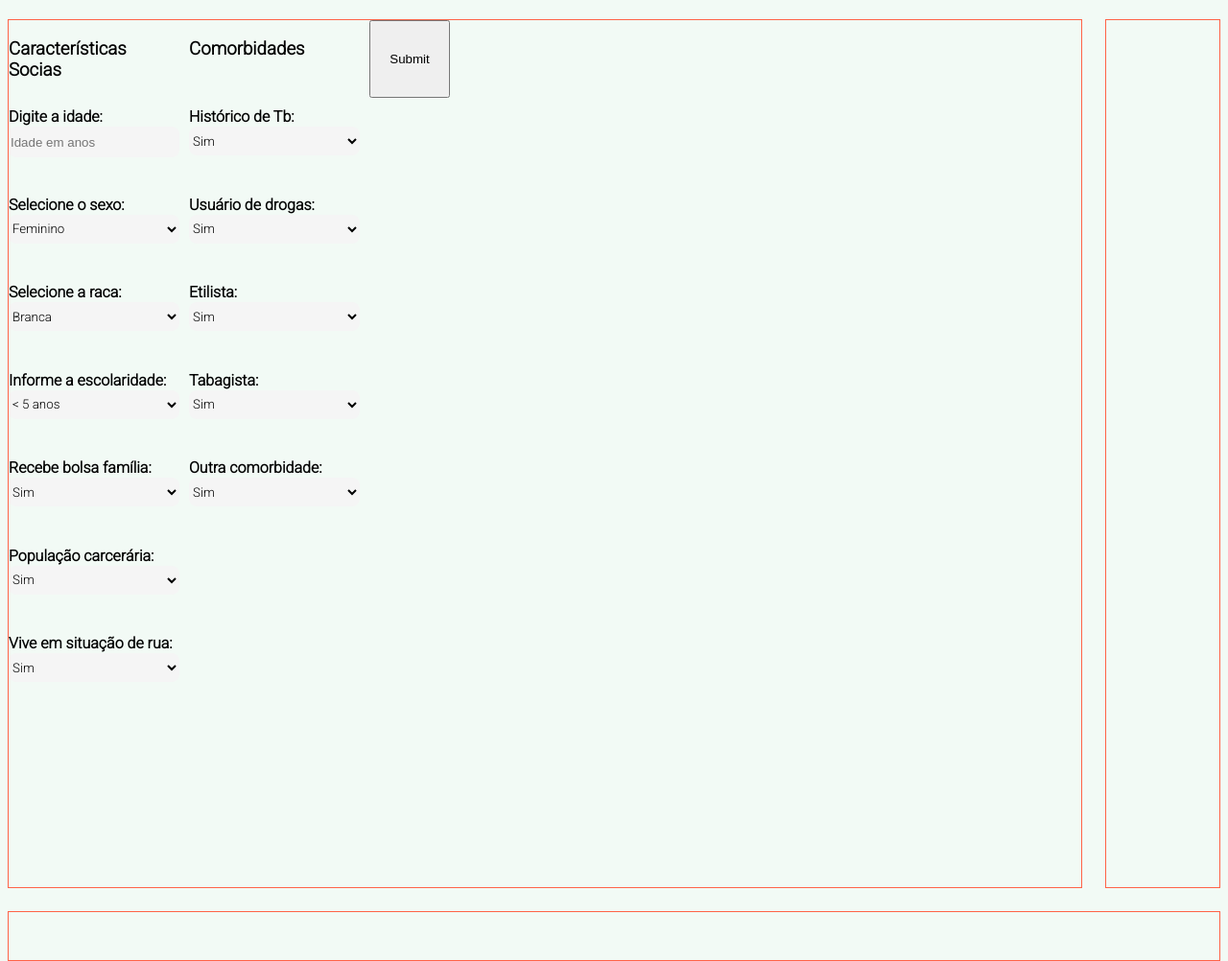
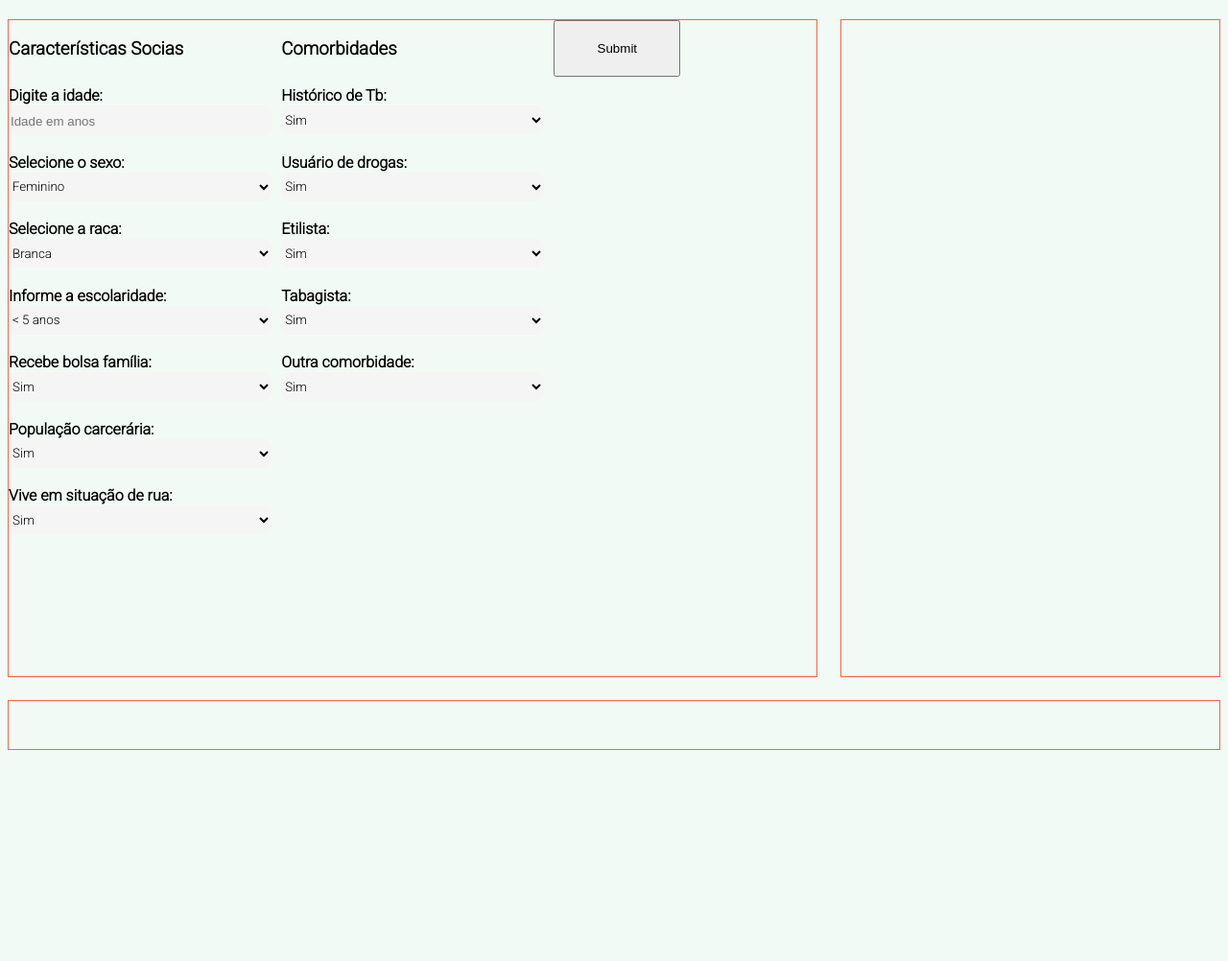
Before and after one commit to rodriguesmsb/TBPrediction, a Flask app: page / in a window 1280 px wide. Shown: the part 142-1144 px from the top of the page at 96% size. After the commit the page ends 924 px from the top, so only its background shows below. Run offline with Flask 2, Linux system fonts and the light colour scheme.

Commit message:
update layout

```diff
--- a/app/static/styles/sytle.css
+++ b/app/static/styles/sytle.css
@@ -32,7 +32,7 @@
     grid-row: 2 /span 1;
     display: grid;
     grid-template-rows: repeat(10, 1fr);
-    grid-template-columns: repeat(12, 1fr);
+    grid-template-columns: repeat(6, 1fr);
     gap: 10px;
 
 }
```
